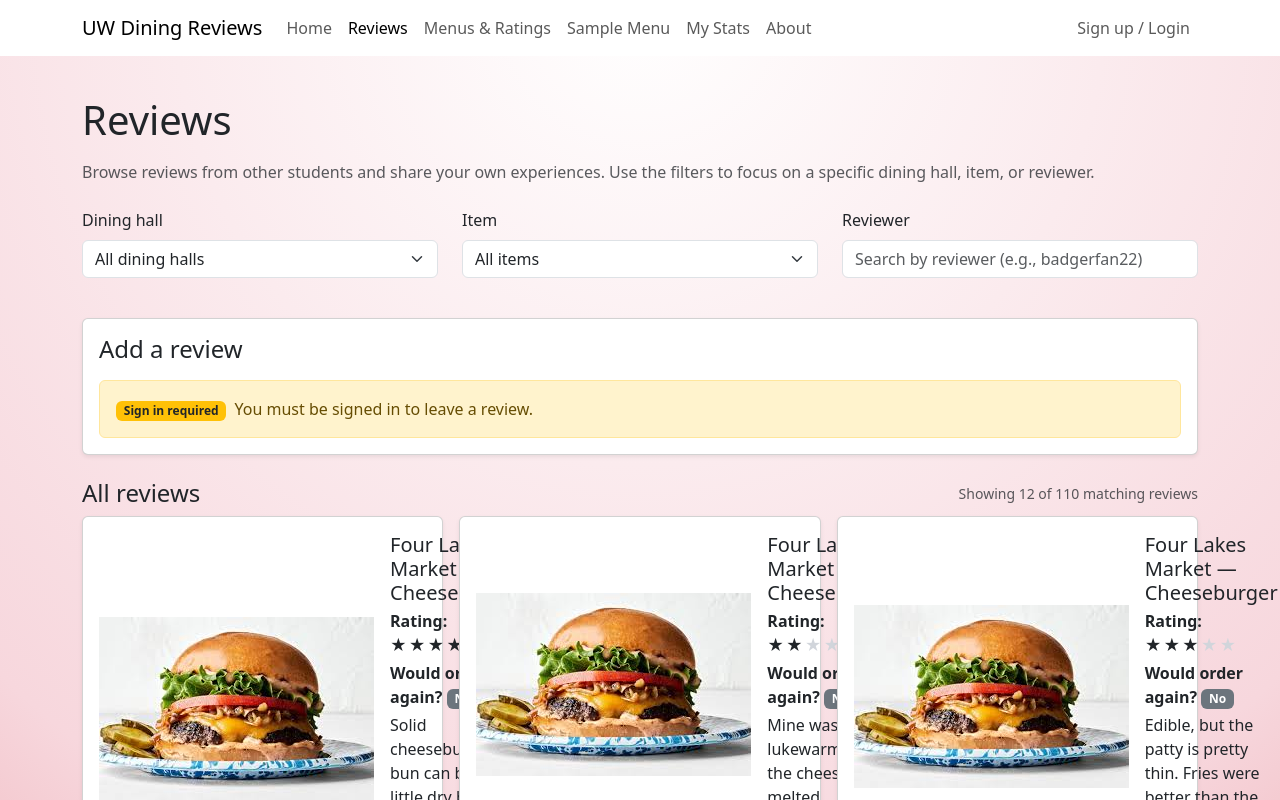
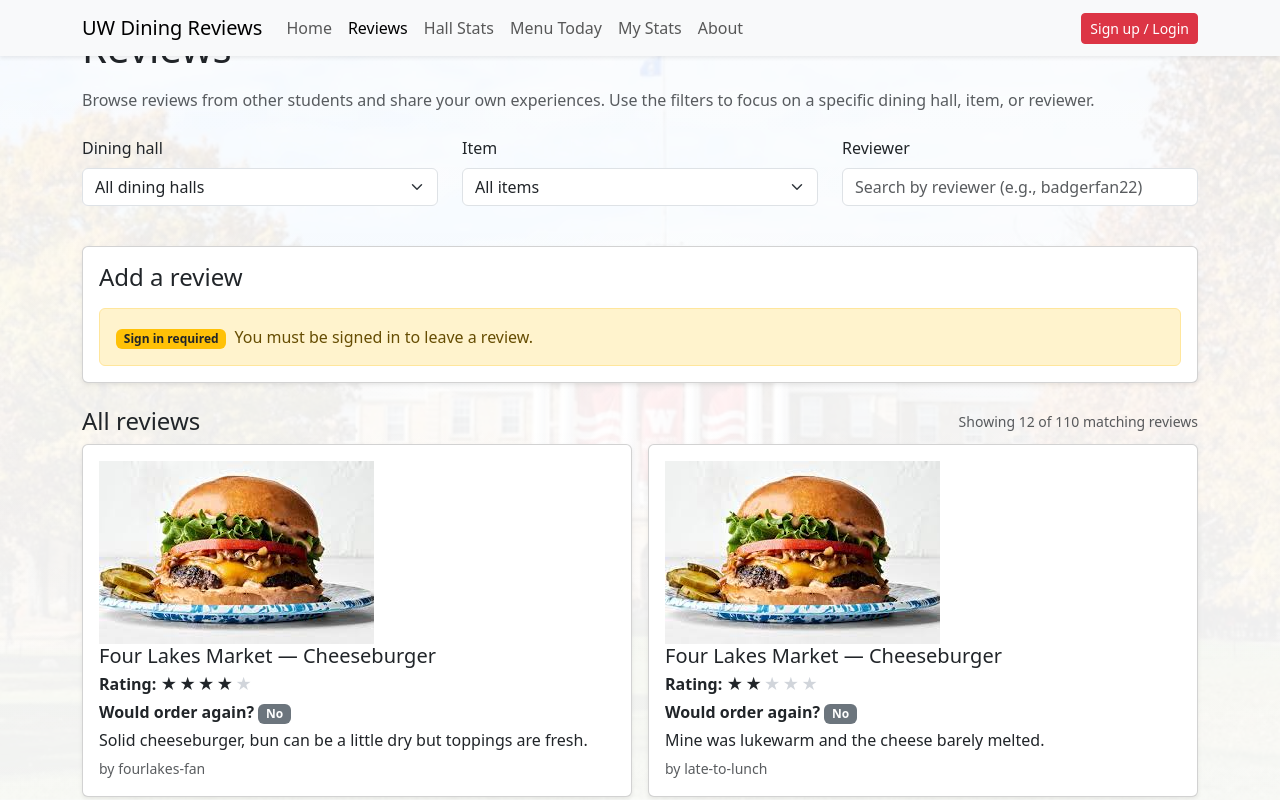
Before and after one commit to CS571-F25/p130, a React (Vite) app: page /#/reviews in a window 1280 px wide. Shown: the top 800 px of the page. Built offline with nearby package versions, Linux system fonts and the light colour scheme.

Commit message:
improved theme, bascom hill background, and today's menu

```diff
--- a/src/App.css
+++ b/src/App.css
@@ -1,132 +1,81 @@
-:root {
-  --uw-primary: #c5050c;
-  --uw-dark: #282828;
-  --uw-light: #f7f7f7;
+/* General layout tweaks */
+main {
+  padding-top: 4rem;
 }
 
-/* Page background */
-body {
-  margin: 0;
-  font-family: system-ui, -apple-system, BlinkMacSystemFont, "Segoe UI",
-    sans-serif;
-  background-image: url("https://images.unsplash.com/photo-1542145177-1e21c049b654?auto=format&fit=crop&w=1600&q=80");
-  background-size: cover;
-  background-position: center;
-  background-attachment: fixed;
-}
-
-/* Main page card */
-.page {
-  background-color: rgba(255, 255, 255, 0.96);
-  margin-top: 1.5rem;
-  margin-bottom: 2rem;
-  padding: 1.5rem;
-  border-radius: 0.75rem;
-  box-shadow: 0 0.25rem 1rem rgba(0, 0, 0, 0.15);
-}
-
-/* Navbar theming */
-.navbar {
-  background-color: rgba(255, 255, 255, 0.98);
-  border-bottom: 1px solid rgba(0, 0, 0, 0.05);
-  backdrop-filter: blur(6px);
-}
-
-.navbar-brand {
-  color: var(--uw-primary) !important;
-  font-weight: 700;
-}
-
-.nav-link {
-  color: var(--uw-dark) !important;
-}
-
-.nav-link.active {
-  color: var(--uw-primary) !important;
-}
-
-/* Buttons */
-.btn-primary {
-  background-color: var(--uw-primary);
-  border-color: var(--uw-primary);
+/* UW-red buttons everywhere */
+.btn-primary,
+.btn-danger {
+  background-color: #c5050c;
+  border-color: #c5050c;
 }
 
 .btn-primary:hover,
-.btn-primary:focus {
-  background-color: #990000;
-  border-color: #990000;
+.btn-danger:hover {
+  background-color: #8b0009;
+  border-color: #8b0009;
 }
 
 .btn-outline-primary {
-  color: var(--uw-primary);
-  border-color: var(--uw-primary);
+  color: #c5050c;
+  border-color: #c5050c;
 }
 
-.btn-outline-primary:hover,
-.btn-outline-primary:focus {
-  background-color: var(--uw-primary);
-  color: #fff;
+.btn-outline-primary:hover {
+  color: #ffffff;
+  background-color: #c5050c;
+  border-color: #c5050c;
 }
 
-/* Review card + item image */
+/* Pagination red */
+.pagination-red .page-link {
+  color: #c5050c;
+}
+
+.pagination-red .page-item.active .page-link {
+  background-color: #c5050c;
+  border-color: #c5050c;
+  color: #ffffff;
+}
+
+/* Review cards: horizontal, same-sized images */
 .review-card {
-  border: 1px solid rgba(0, 0, 0, 0.06);
-  border-radius: 0.75rem;
+  height: 230px;
+}
+
+.review-card .card-body {
+  display: flex;
+  flex-direction: row;
 }
 
 .item-image-circle {
-  width: 64px;
-  height: 64px;
-  border-radius: 50%;
-  background: radial-gradient(circle at 30% 30%, #ffffff, #f2f2f2);
-  border: 2px solid var(--uw-primary);
-  display: flex;
-  align-items: center;
-  justify-content: center;
-  margin-right: 0.75rem;
+  width: 180px;
+  height: 160px;
+  border-radius: 0.75rem;
+  overflow: hidden;
   flex-shrink: 0;
-  overflow: hidden;
+  background-color: #f5f5f5;
 }
 
 .item-image-photo {
   width: 100%;
   height: 100%;
-  border-radius: 50%;
   object-fit: cover;
 }
 
-/* Rating stars (color is set via inline style using var(--uw-primary)) */
-.rating-stars {
-  display: inline-block;
+/* Let card text scroll if it ever overflows badly on tiny screens */
+@media (max-width: 575.98px) {
+  .review-card {
+    height: auto;
+  }
+
+  .review-card .card-body {
+    flex-direction: column;
+  }
+
+  .item-image-circle {
+    width: 100%;
+    height: 200px;
+    margin-bottom: 0.75rem;
+  }
 }
-
-/* Pagination: active page is UW red with a red outline, not blue */
-.pagination .page-link {
-  color: var(--uw-primary);
-  border-color: #dee2e6;
-}
-
-.pagination .page-link:hover {
-  color: #990000;
-}
-
-.pagination .page-link:focus {
-  box-shadow: 0 0 0 0.2rem rgba(197, 5, 12, 0.25);
-  outline: none;
-}
-
-.pagination .page-item.active .page-link {
-  background-color: var(--uw-primary);
-  border-color: var(--uw-primary);
-  color: #ffffff;
-  box-shadow: 0 0 0 0.2rem rgba(197, 5, 12, 0.4);
-}
-
-/* Small tweaks */
-.card-title {
-  font-weight: 600;
-}
-
-.text-muted {
-  color: #6b7280 !important;
-}
--- a/src/components/ReviewCard.jsx
+++ b/src/components/ReviewCard.jsx
@@ -28,7 +28,7 @@ export default function ReviewCard({ review, currentUser, onDelete }) {
 
   return (
     <Card className="mb-3 shadow-sm review-card" aria-label="Dining review">
-      <Card.Body className="d-flex flex-row">
+      <Card.Body>
         <div className="me-3 d-flex align-items-center">
           <div className="item-image-circle">
             <img
@@ -70,7 +70,7 @@ export default function ReviewCard({ review, currentUser, onDelete }) {
         {canDelete && (
           <div className="ms-3 d-flex align-items-start">
             <Button
-              variant="outline-danger"
+              variant="danger"
               size="sm"
               onClick={handleDelete}
               aria-label="Delete this review"
--- a/src/components/ReviewList.jsx
+++ b/src/components/ReviewList.jsx
@@ -16,7 +16,7 @@ export default function ReviewList({ reviews, currentUser, onDeleteReview }) {
   return (
     <Row className="g-3">
       {reviews.map((review) => (
-        <Col key={review.id} md={6} lg={4}>
+        <Col key={review.id} md={12} lg={6}>
           <ReviewCard
             review={review}
             currentUser={currentUser}
--- a/src/components/SiteNav.jsx
+++ b/src/components/SiteNav.jsx
@@ -1,15 +1,11 @@
 // src/components/SiteNav.jsx
+import React from "react";
 import { Navbar, Nav, Container, Button } from "react-bootstrap";
 import { NavLink } from "react-router-dom";
 
-export default function SiteNav({ currentUser, onLogout }) {
-  const handleLogoutClick = (e) => {
-    e.preventDefault();
-    onLogout?.();
-  };
-
+export default function SiteNav({ currentUser, onSignOut }) {
   return (
-    <Navbar expand="md" className="mb-3" sticky="top">
+    <Navbar bg="light" expand="md" fixed="top" className="shadow-sm">
       <Container>
         <Navbar.Brand as={NavLink} to="/">
           UW Dining Reviews
@@ -24,36 +20,32 @@ export default function SiteNav({ currentUser, onLogout }) {
               Reviews
             </Nav.Link>
             <Nav.Link as={NavLink} to="/menus">
-              Menus &amp; Ratings
+              Hall Stats
             </Nav.Link>
             <Nav.Link as={NavLink} to="/sample-menu">
-              Sample Menu
+              Menu Today
             </Nav.Link>
-            <Nav.Link as={NavLink} to="/stats">
+            <Nav.Link as={NavLink} to="/my-stats">
               My Stats
             </Nav.Link>
             <Nav.Link as={NavLink} to="/about">
               About
             </Nav.Link>
           </Nav>
-          <Nav className="ms-auto align-items-center">
+          <Nav>
             {currentUser ? (
-              <>
-                <span className="me-2 small text-muted">
-                  Signed in as <strong>{currentUser}</strong>
-                </span>
-                <Button
-                  variant="outline-primary"
-                  size="sm"
-                  onClick={handleLogoutClick}
-                >
-                  Sign Out
-                </Button>
-              </>
+              <Button variant="danger" size="sm" onClick={onSignOut}>
+                Sign Out ({currentUser})
+              </Button>
             ) : (
-              <Nav.Link as={NavLink} to="/auth">
+              <Button
+                as={NavLink}
+                to="/auth"
+                variant="danger"
+                size="sm"
+              >
                 Sign up / Login
-              </Nav.Link>
+              </Button>
             )}
           </Nav>
         </Navbar.Collapse>
--- a/src/index.css
+++ b/src/index.css
@@ -14,13 +14,15 @@ body {
   margin: 0;
   min-width: 320px;
   min-height: 100vh;
-  /* Light UW-themed background, but not too dark for contrast */
-  background: radial-gradient(
-    circle at top,
-    #ffffff 0,
-    #f7d7dd 35%,
-    #c5050c 100%
-  );
+  /* Bascom-style hero with soft red overlay for contrast */
+  background-image: linear-gradient(
+      rgba(255, 255, 255, 0.9),
+      rgba(255, 255, 255, 0.95)
+    ),
+    url("/uw-hero.jpg");
+  background-size: cover;
+  background-position: center;
+  background-attachment: fixed;
   color: #212529;
 }
 
@@ -28,7 +30,7 @@ body {
   min-height: 100vh;
 }
 
-/* Make major UI blocks high-contrast white with dark text */
+/* High-contrast main elements */
 .card,
 .navbar,
 .form-control,
@@ -38,12 +40,7 @@ body {
   color: #212529;
 }
 
-/* Buttons keep Bootstrap palette but we ensure text stays dark where needed */
-.btn-outline-light {
-  color: #212529;
-}
-
-/* Links in UW red with good contrast */
+/* Links in UW red */
 a {
   color: #c5050c;
   text-decoration: none;
--- a/src/pages/SampleMenu.jsx
+++ b/src/pages/SampleMenu.jsx
@@ -21,6 +21,21 @@ const MEAL_SLUGS = {
   Dinner: "dinner",
 };
 
+// Get today's date in America/Chicago as YYYY-MM-DD
+function getTodaySlugCentral() {
+  const formatter = new Intl.DateTimeFormat("en-CA", {
+    timeZone: "America/Chicago",
+    year: "numeric",
+    month: "2-digit",
+    day: "2-digit",
+  });
+  const parts = formatter.formatToParts(new Date());
+  const year = parts.find((p) => p.type === "year")?.value;
+  const month = parts.find((p) => p.type === "month")?.value;
+  const day = parts.find((p) => p.type === "day")?.value;
+  return `${year}-${month}-${day}`;
+}
+
 function getExternalMenuLink(hall, meal, dateSlug) {
   if (hall === "Shake Smart") {
     return "https://shakesmart.com/menu/";
@@ -34,6 +49,7 @@ function getExternalMenuLink(hall, meal, dateSlug) {
   }
 
   if (mealSlug && dateSlug) {
+    // /menu/four-lakes-market/lunch/2025-12-08
     return `https://wisc-housingdining.nutrislice.com/menu/${hallSlug}/${mealSlug}/${dateSlug}`;
   }
 
@@ -64,18 +80,16 @@ export default function SampleMenu() {
   const [meal, setMeal] = useState("Lunch");
 
   const todayText = useMemo(() => {
-    const now = new Date();
-    return now.toLocaleDateString(undefined, {
+    const formatter = new Intl.DateTimeFormat(undefined, {
+      timeZone: "America/Chicago",
       weekday: "long",
       month: "long",
       day: "numeric",
     });
+    return formatter.format(new Date());
   }, []);
 
-  const todaySlug = useMemo(() => {
-    const now = new Date();
-    return now.toISOString().slice(0, 10); // YYYY-MM-DD
-  }, []);
+  const todaySlug = useMemo(() => getTodaySlugCentral(), []);
 
   const sampleItems = useMemo(
     () => buildSampleMenu(hall, meal),
@@ -87,18 +101,18 @@ export default function SampleMenu() {
 
   return (
     <Container className="py-4">
-      <h1 className="mb-3">Sample Daily Menu</h1>
+      <h1 className="mb-3">Menu Today</h1>
       <p className="text-muted mb-4">
         This page shows a Nutrislice-inspired <strong>example</strong> menu
         using dining hall items from this app. Select a dining hall and a meal
-        to see what a typical lineup might look like.
+        to see what a typical lineup might look like, then jump to the official
+        Nutrislice or Shake Smart page for the real menu.
       </p>
 
       <h2 className="h4 mb-3">Today&apos;s Sample Menu</h2>
       <p className="text-muted mb-4">
-        This page mimics the style of the official Nutrislice menus using only
-        menu items (no ratings). Use the button on the right to jump to the
-        real menu for the selected hall and meal.
+        This page focuses only on what&apos;s being served—no ratings. Use the
+        red button to open the official menu for the selected hall and meal.
       </p>
 
       <Card className="shadow-sm mb-4">
@@ -158,7 +172,7 @@ export default function SampleMenu() {
           <div className="mt-3 small text-muted">
             <p className="mb-1">
               {todayText} · Sample menu for <strong>{hall}</strong> (
-              {meal.toLowerCase()}).
+              {meal.toLowerCase()}) in Central Time.
             </p>
             <p className="mb-0">
               <strong>Disclaimer:</strong> This menu is an{" "}
```
Also changed, not shown: src/pages/Menus.jsx (+7 -54 lines), 5 other files (tests, documents, lock files or other folders).
